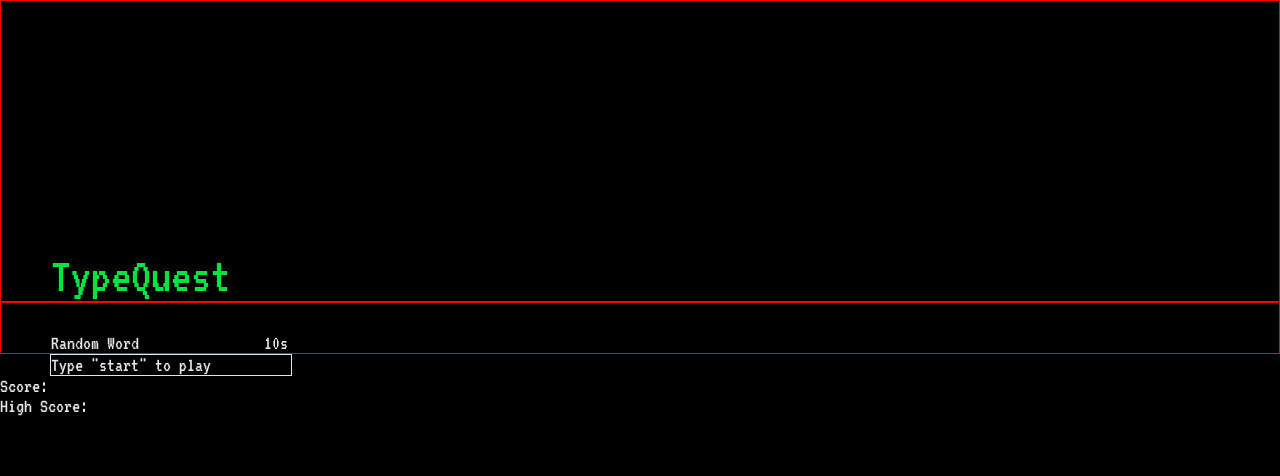
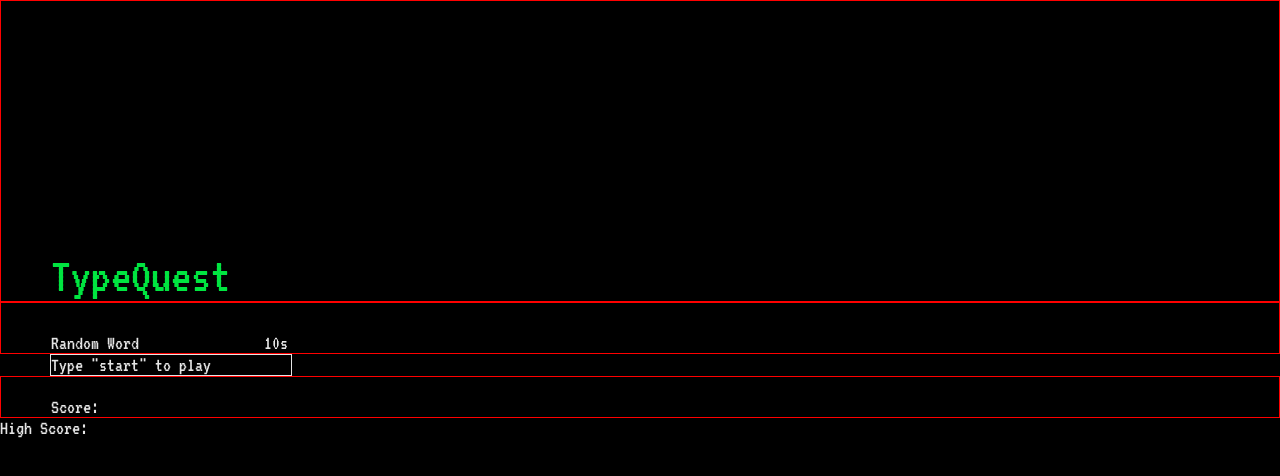
Before and after one commit to SJH-97/JS-Game, a plain HTML site: page index.html in a window 1280 px wide. Drawn offline with Linux system fonts and the light colour scheme; some icons are missing.

Commit message:
Added SCSS of current score box

```diff
--- a/styles.scss
+++ b/styles.scss
@@ -64,4 +64,13 @@ body {
     width: 240px;
     margin-left: 50px;
   }
+
+  .current-score-box {
+    border: 1px solid red;
+    height: 40px;
+    padding-left: 50px;
+    display: flex;
+    flex-direction: row;
+    align-items: flex-end;
+  }
 }
```
Also changed, not shown: styles.css.
